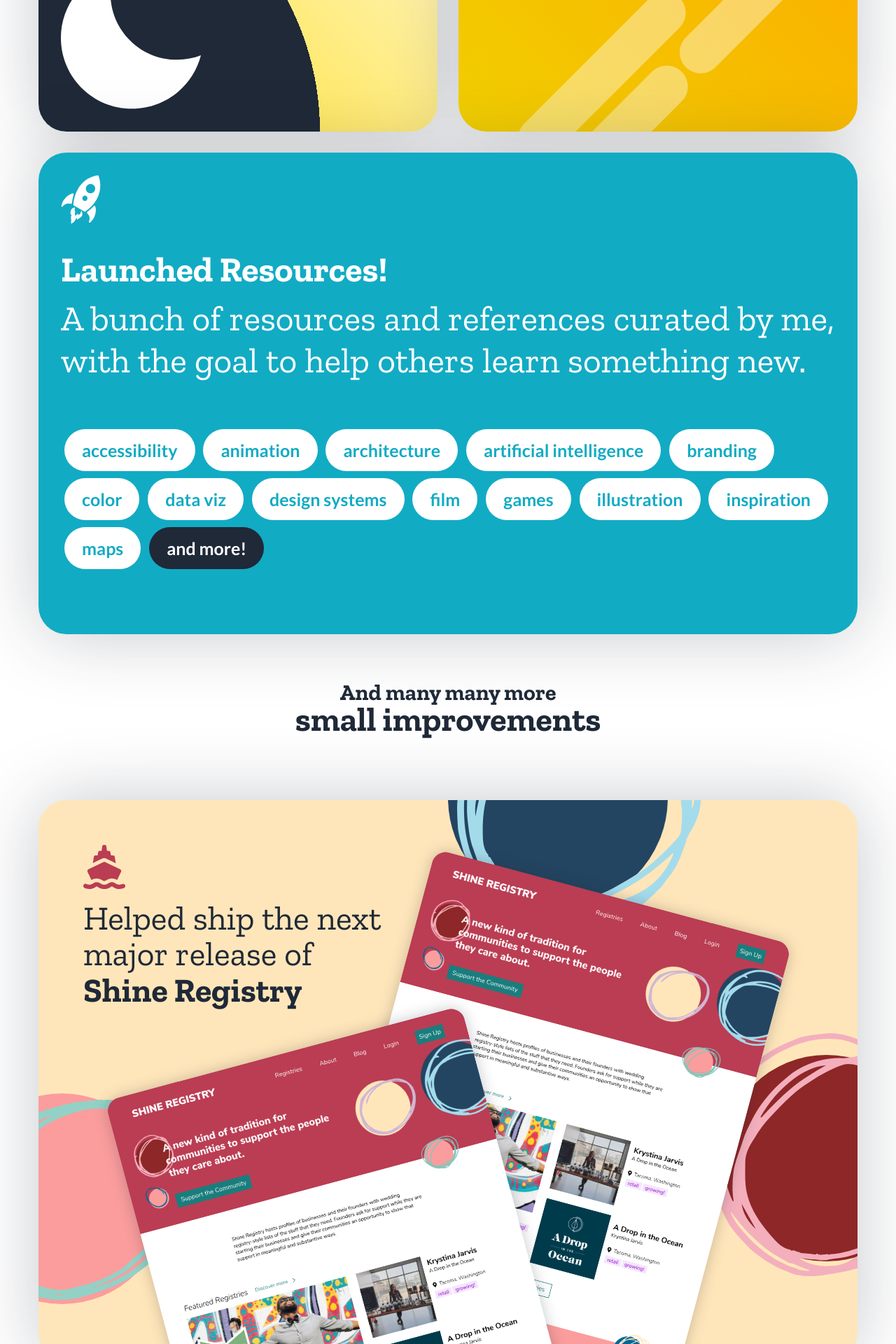
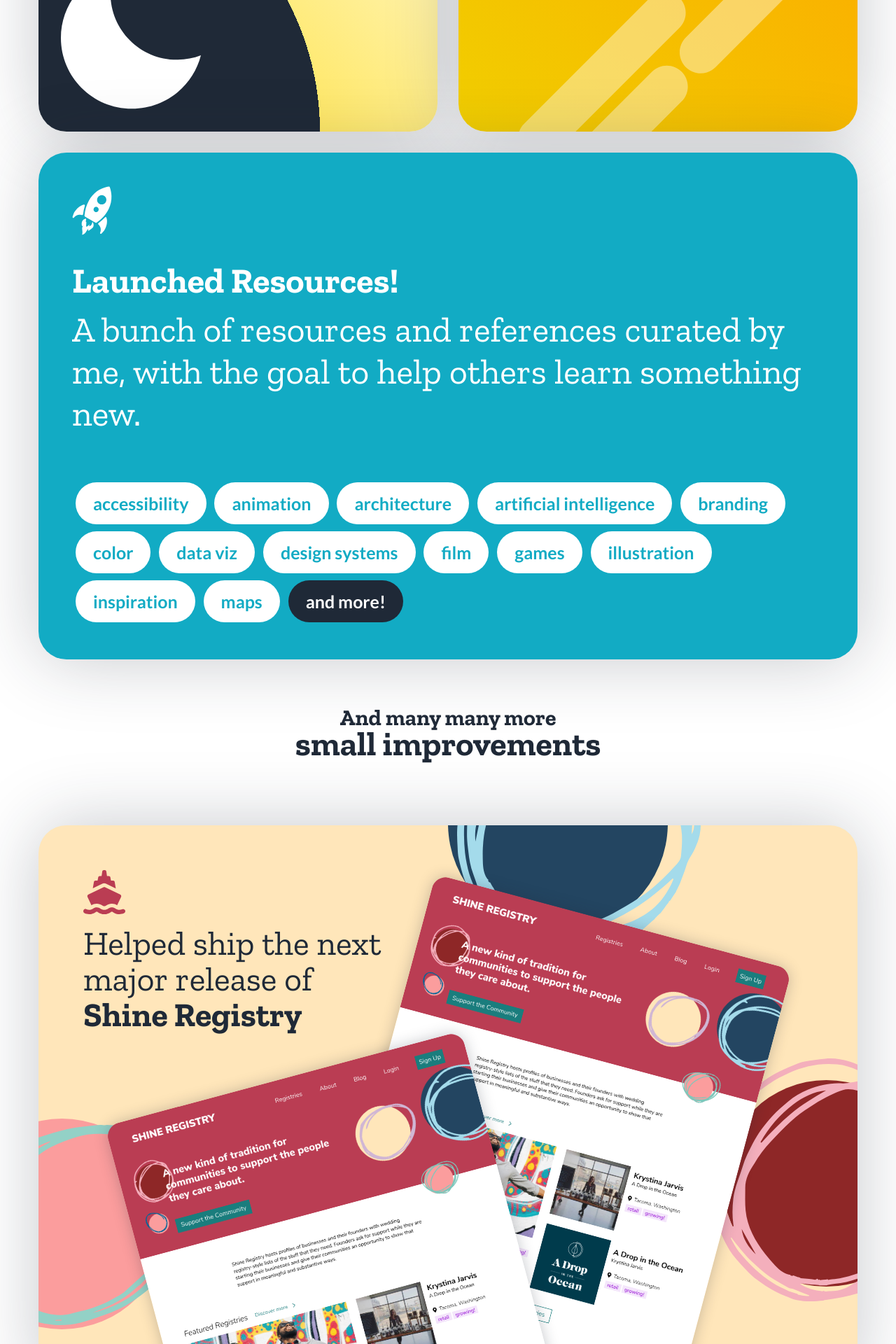
Before and after one commit to naher94/2020.rehanbutt.com, a Jekyll site: the page built from index.html, in a window 1280 px wide. Shown: the part 3379-5299 px from the top of the page at 70% size. Built offline with Jekyll 4.4.1, drawn with Linux system fonts in a browser that asks for light colours.

Commit message:
Website Section - Responsive Update
Updated the resources container for better responsive spacing

```diff
--- a/_sass/2020.scss
+++ b/_sass/2020.scss
@@ -259,7 +259,10 @@
         color: $pure-white;
         font-family: $zilla;
         .cell{
-          padding: 2rem;
+          padding: 3rem;
+          @media screen and (max-width: 64em) {
+            padding: 2rem;
+          }
         }
         p{
           font-size: 2.5em;
```
Also changed, not shown: 1 other file.
